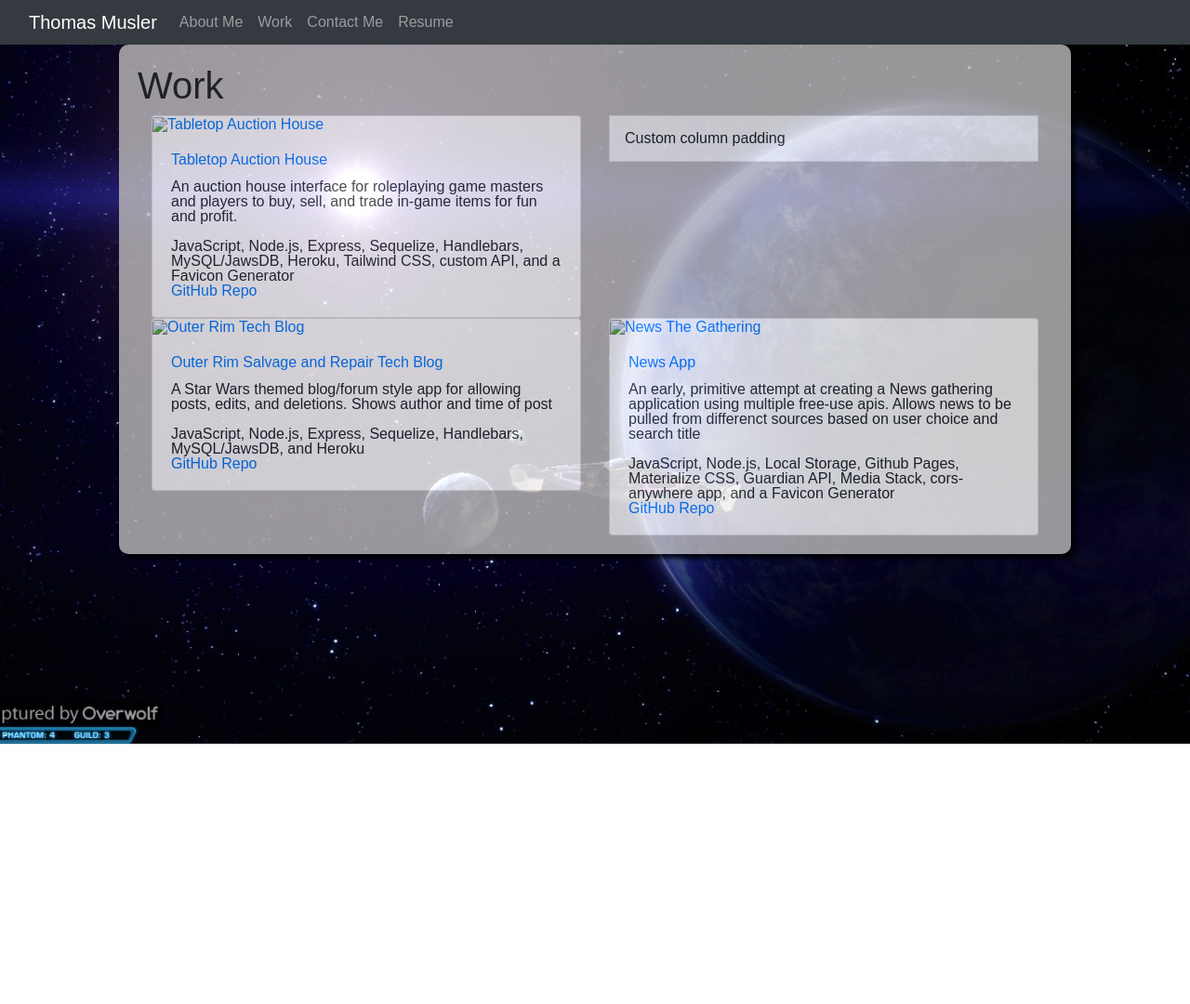
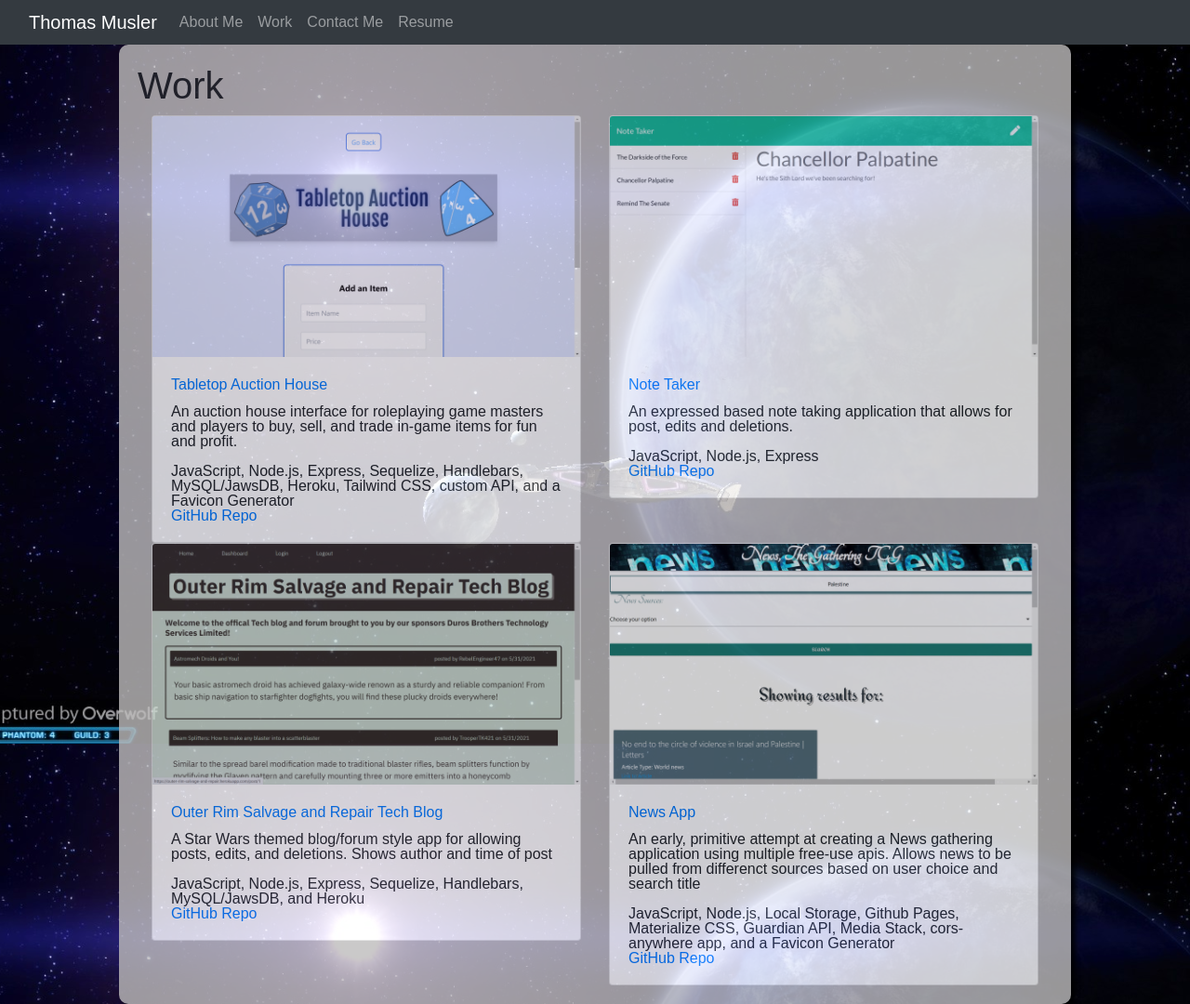
Before and after one commit to lordgeer/porfolio-update1, a plain HTML site: page work.html in a window 1280 px wide. Shown: the whole page at 93% size. Before the commit the page ends 800 px from the top, so only its background shows below. Drawn offline with nearby package versions, Linux system fonts and the light colour scheme.

Commit message:
updated work page with screenshots and links

```diff
--- a/work.html
+++ b/work.html
@@ -52,7 +52,7 @@
         <div class="col-6">
           <section class="card">
             <a href="https://tabletop-auction-house.herokuapp.com/">
-            <img class="card-img-top" src="./assets/images/login-screenshot.png" alt="Tabletop Auction House">
+            <img class="card-img-top" src="./assets/images/ttah.png" alt="Tabletop Auction House">
                 <div class="card-body">
                     <h3 class="card-title">Tabletop Auction House</h3></a>
                     <p class="card-text">An auction house interface for roleplaying game masters and players to buy, sell, and trade in-game items for fun and profit.</p>
@@ -63,12 +63,22 @@
         </section>
         </div>
         <div class="col-6">
-          <div class="p-3 border bg-light">Custom column padding</div>
+          <section class="card">
+            <a href="https://github.com/lordgeer/Note_Taker">
+            <img class="card-img-top" src="./assets/images/note-taker.png" alt="Tabletop Auction House">
+                <div class="card-body">
+                    <h3 class="card-title">Note Taker</h3></a>
+                    <p class="card-text">An expressed based note taking application that allows for post, edits and deletions.</p>
+                    <p class="card-text">JavaScript, Node.js, Express<br />
+                    <a href="https://github.com/lordgeer/Note_Taker" target="_blank">GitHub Repo</a>
+                    </p>
+                </div>
+        </section>
         </div>
         <div class="col-6">
           <section class="card">
             <a href=https://outer-rim-salvage-and-repair.herokuapp.com/>
-            <img class="card-img-top" src="./assets/images/login-screenshot.png" alt="Outer Rim Tech Blog">
+            <img class="card-img-top" src="./assets/images/orsr.png" alt="Outer Rim Tech Blog">
                 <div class="card-body">
                     <h3 class="card-title">Outer Rim Salvage and Repair Tech Blog</h3></a>
                     <p class="card-text">A Star Wars themed blog/forum style app for allowing posts, edits, and deletions. Shows author and time of post</p>
@@ -81,7 +91,7 @@
         <div class="col-6">
           <section class="card">
             <a href="https://lordgeer.github.io/Project-1-Group-8/">
-            <img class="card-img-top" src="./assets/images/login-screenshot.png" alt="News The Gathering">
+            <img class="card-img-top" src="./assets/images/ntg.png" alt="News The Gathering">
                 <div class="card-body">
                     <h3 class="card-title">News App</h3></a>
                     <p class="card-text">An early, primitive attempt at creating a News gathering application using multiple free-use apis. Allows news to be pulled from differenct sources based on user choice and search title</p>
```
Also changed, not shown: assets/images/note-taker.png (added), assets/images/ntg.png (added), assets/images/orsr.png (added), assets/images/ttah.png (added).
